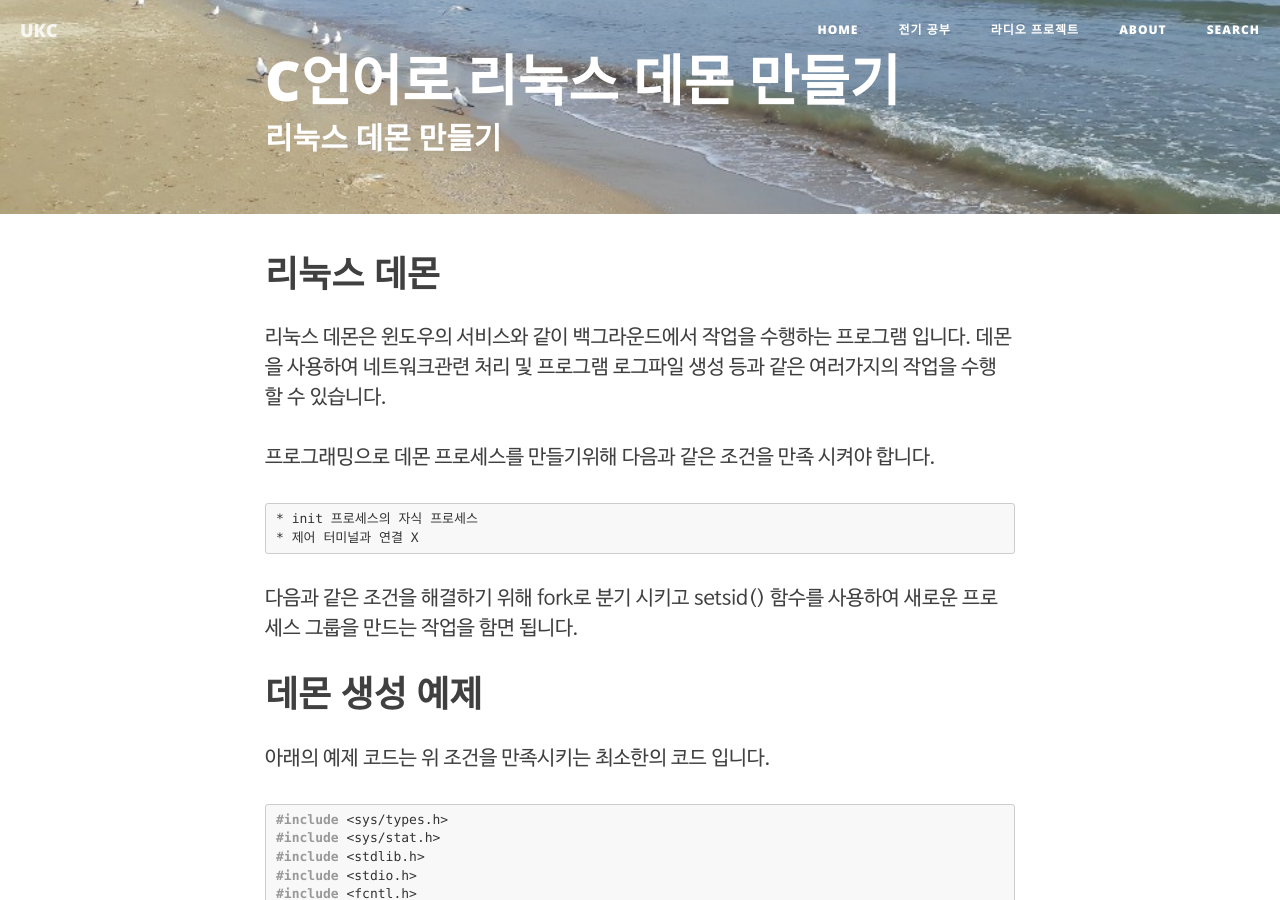
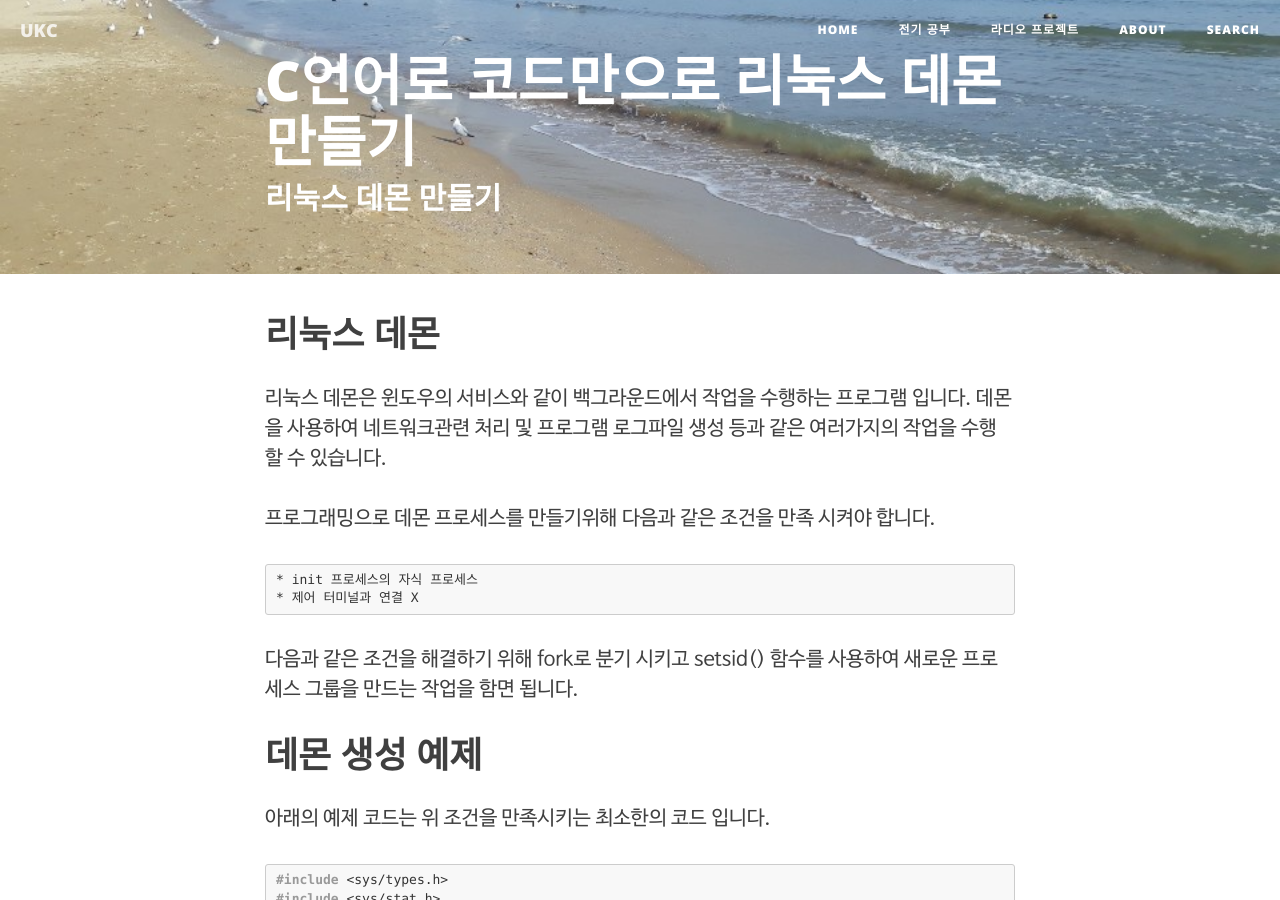
Before and after one commit to fbqweasd/fbqweasd.github.io, a Jekyll site: the page built from _posts/2019-11-08-deamon.md, in a window 1280 px wide and 900 px high. Built offline with Jekyll 4.4.1, drawn with Linux system fonts in a browser that asks for light colours; nearby versions of some CDN libraries; comment, search, counter and statistics services are not loaded.

Commit message:
[포스트 수정] 일부 포스트 숨김 & 제목 수정

```diff
--- a/_posts/2019-11-08-deamon.md
+++ b/_posts/2019-11-08-deamon.md
@@ -1,6 +1,6 @@
 ---
 layout: post
-title: C언어로 리눅스 데몬 만들기
+title: C언어로 코드만으로 리눅스 데몬 만들기
 author:     UKC
 tags: 프로그래밍 C/C++ 리눅스
 subtitle: 리눅스 데몬 만들기
```
Also changed, not shown: _posts/.2019-03-18-after-std.md (renamed from _posts/2019-03-18-after-std.md).
